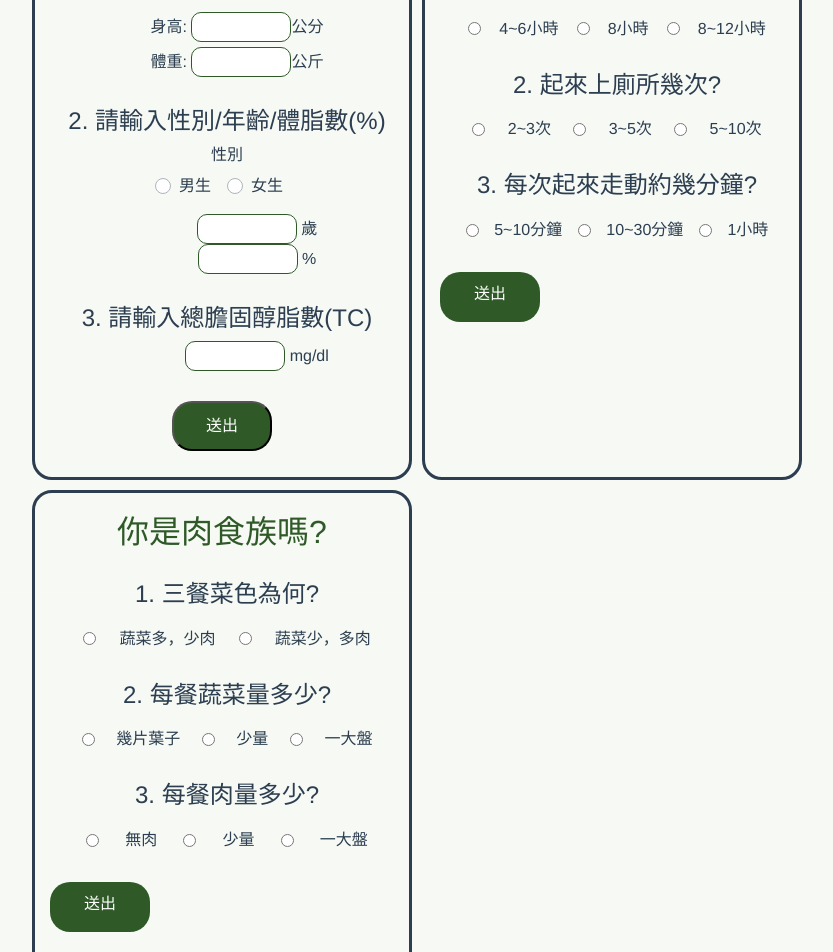
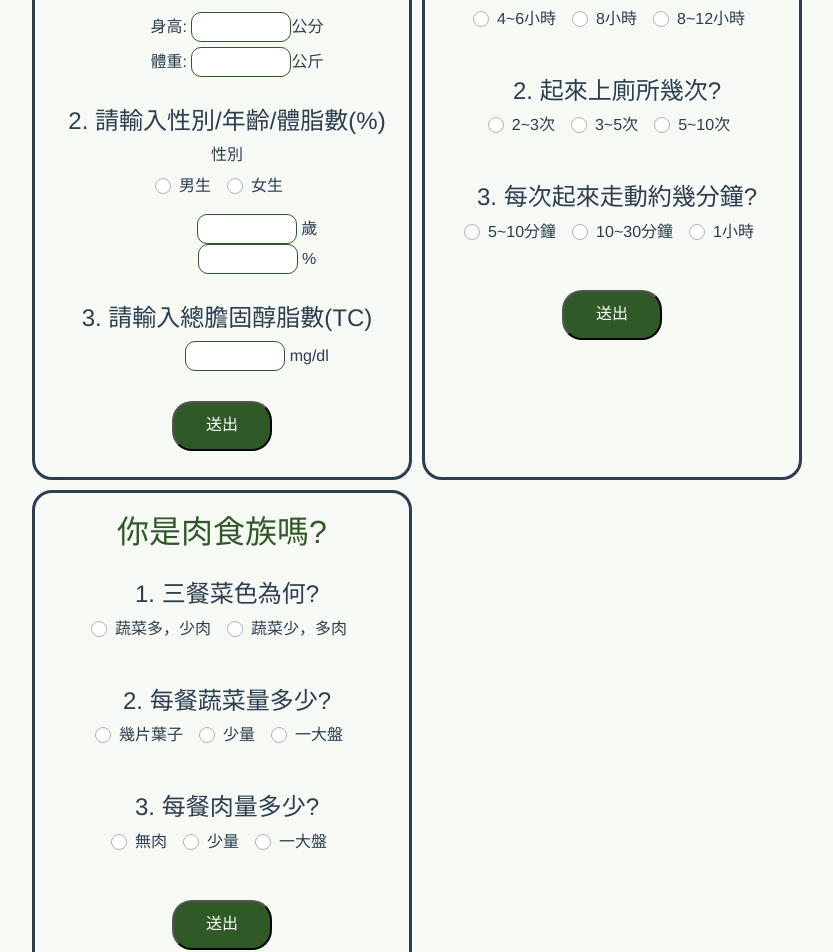
Before and after one commit to katelove/greenLatteVue, a Vue app: page / in a window 1280 px wide. Shown: the part 2140-3092 px from the top of the page, without its empty margins (43-876 px from the left). Built offline with nearby package versions, Linux system fonts and the light colour scheme.

Commit message:
尚未完成欄位檢核

```diff
--- a/src/components/HealthTest.vue
+++ b/src/components/HealthTest.vue
@@ -18,12 +18,11 @@
       </div>
     </div>
   </div>
-          <!-- 檢視健康 問題篇 -->
   <div class="row">
+      <!-- 基本測量 問題篇 -->
     <div class="col-sm-12 col-md-12 col-lg-4 col-xl-4 chk_base">
       <div class=" front">
         <h2>基本測量</h2>
-            <form class="base_test">
           <div class="base_one">
             <h4>1. 請輸入身高/體重</h4>
             <div class="heightW">
@@ -50,10 +49,9 @@
             <h4>3. 請輸入總膽固醇脂數(TC)</h4>
             <input type="text" name="choleValue" id="choleValue" v-model.number="choleValue" required> mg/dl
           </div>
-              <button class="baseBtn" value="送出" @click="answerBlock()">
-                <a href="#baseAnswer">送出</a>
+          <button class="baseBtn" value="送出" @click="baseAnswer()">
+            <p>送出</p>
           </button>
-            </form>
         </div>
         <!-- 基本測量回答 -->
         <div v-show="display=='block'?true:false" class="back">
@@ -76,58 +74,93 @@
         </div>
       </div>
     <div class="col-sm-12 col-md-12 col-lg-4 col-xl-4 chk_base">
+      <div class="front">
           <h2>你是久坐族嗎?</h2>
           <div class="choice_block">
             <h4>1.一天坐在椅子上有多久?</h4>
-                <div class="choice_detail">
-                  <input type="radio" />4~6小時 <input type="radio" />8小時
-                  <input type="radio" />8~12小時
-                </div>
+            <b-form-group>
+            <b-form-radio-group
+             id="radio-group-2"
+             v-model="longSitChair"
+             :options="sitOptions"
+             name="radio-options-2" required
+             ></b-form-radio-group>
+            </b-form-group>
           </div>
           <div class="choice_block">
             <h4>2. 起來上廁所幾次?</h4>
-                <div class="choice_detail">
-                  <input type="radio" />2~3次 <input type="radio" />3~5次
-                  <input type="radio" />5~10次
-                </div>
+            <b-form-group>
+            <b-form-radio-group
+             id="radio-group-3"
+             v-model="longSitWC"
+             :options="wcOptions"
+             name="radio-options-3" required
+             ></b-form-radio-group>
+            </b-form-group>
           </div>
           <div class="choice_block">
             <h4>3. 每次起來走動約幾分鐘?</h4>
-                <div class="choice_detail">
-                  <input type="radio" />5~10分鐘 <input type="radio" />10~30分鐘
-                  <input type="radio" />1小時
+              <b-form-group>
+              <b-form-radio-group
+              id="radio-group-4"
+              v-model="longSitWalk"
+              :options="walkOptions"
+              name="radio-options-4" required
+              ></b-form-radio-group>
+            </b-form-group>
           </div>
+          <button class="baseBtn" value="送出" @click="sitAnswer()">
+            <p>送出</p>
+          </button>
       </div>
-              <div class="baseBtn">
-                <a href="">送出</a>
+      <!-- 久坐族回答 -->
+      <div v-show="display=='block'?true:false" class="back">
+      <h3>{{sitGroup()}}</h3>
       </div>
     </div>
     <div class="col-sm-12 col-md-12 col-lg-4 col-xl-4 chk_base">
+      <div class="front">
       <h2>你是肉食族嗎?</h2>
         <div class="choice_block">
           <h4>1. 三餐菜色為何?</h4>
-                <div class="choice_detail">
-                  <input type="radio" />蔬菜多，少肉
-                  <input type="radio" />蔬菜少，多肉
-                </div>
+          <b-form-group>
+          <b-form-radio-group
+          id="radio-group-5"
+          v-model="meatThreeMeals"
+          :options="mealsOptions"
+          name="radio-options-5" required
+          ></b-form-radio-group>
+          </b-form-group>
         </div>
         <div class="choice_block">
           <h4>2. 每餐蔬菜量多少?</h4>
-                <div class="choice_detail">
-                  <input type="radio" />幾片葉子 <input type="radio" />少量
-                  <input type="radio" />一大盤
-                </div>
+          <b-form-group>
+          <b-form-radio-group
+          id="radio-group-6"
+          v-model="vgPlate"
+          :options="vgPlateOptions"
+          name="radio-options-6" required
+          ></b-form-radio-group>
+          </b-form-group>
         </div>
         <div class="choice_block">
           <h4>3. 每餐肉量多少?</h4>
-                <div class="choice_detail">
-                  <input type="radio" />無肉 <input type="radio" />少量
-                  <input type="radio" />一大盤
+          <b-form-group>
+          <b-form-radio-group
+          id="radio-group-7"
+          v-model="meatPlate"
+          :options="PlateOptions"
+          name="radio-options-7" required
+          ></b-form-radio-group>
+          </b-form-group>
         </div>
+      <button class="baseBtn" value="送出" @click="meatAnswer()">
+        <p>送出</p>
+      </button>
       </div>
-
-              <div class="baseBtn">
-                <a href="">送出</a>
+      <!-- 肉食族回答 -->
+      <div v-show="display=='block'?true:false" class="back">
+        <h3>{{meatGroup()}}</h3>
       </div>
     </div>
   </div>
@@ -138,6 +171,7 @@
 export default {
   data () {
     return {
+      // 基本測量
       heighV: '',
       weightV: '',
       selectedGender: '',
@@ -148,7 +182,44 @@ export default {
       ageFat: '',
       bodyFat: '',
       choleValue: '',
-      display: 'none'
+      display: 'none',
+      // 久坐族
+      longSitChair: '',
+      sitOptions: [
+        { text: '4~6小時', value: '4~6小時' },
+        { text: '8小時', value: '8小時' },
+        { text: '8~12小時', value: '8~12小時' }
+      ],
+      longSitWC: '',
+      wcOptions: [
+        { text: '2~3次', value: '2~3次' },
+        { text: '3~5次', value: '3~5次' },
+        { text: '5~10次', value: '5~10次' }
+      ],
+      longSitWalk: '',
+      walkOptions: [
+        { text: '5~10分鐘', value: '5~10分鐘' },
+        { text: '10~30分鐘', value: '10~30分鐘' },
+        { text: '1小時', value: '1小時' }
+      ],
+      meatThreeMeals: '',
+      mealsOptions: [
+        { text: '蔬菜多，少肉', value: '蔬菜多，少肉' },
+        { text: '蔬菜少，多肉', value: '蔬菜少，多肉' }
+      ],
+      vgPlate: '',
+      vgPlateOptions: [
+        { text: '幾片葉子', value: '幾片葉子' },
+        { text: '少量', value: '少量' },
+        { text: '一大盤', value: '一大盤' }
+      ],
+      meatPlate: '',
+      PlateOptions: [
+        { text: '無肉', value: '無肉' },
+        { text: '少量', value: '少量' },
+        { text: '一大盤', value: '一大盤' }
+      ]
+
     }
   },
   methods: {
@@ -219,6 +290,7 @@ export default {
       }
     },
     choleNum: function () {
+      // 膽固醇
       if (typeof this.choleValue === 'string') {
         return ''
       } else if (this.choleValue < 200) {
@@ -229,7 +301,41 @@ export default {
         return '危險值'
       }
     },
-    answerBlock: function () {
+    sitGroup: function () {
+      if (this.sitOptions === '8小時' || this.sitOptions === '8~12小時') {
+        if (this.wcOptions === '2~3次') {
+          if (this.walkOptions === '5~10分鐘') {
+            return '你是標準坐久族'
+          }
+        }
+      } else {
+        return '恭喜你不是坐久族'
+      }
+    },
+    meatGroup: function () {
+      if (this.mealsOptions === '蔬菜少，多肉') {
+        if (this.vgPlateOptions === '幾片葉子' || this.vgPlateOptions === '少量') {
+          if (this.PlateOptions === '一大盤') {
+            return '你是標準肉食族'
+          }
+        }
+      // } else if (this.mealsOptions === '' &&
+      //         this.vgPlateOptions === '' &&
+      //         this.PlateOptions === ' ') {
+      //   return '尚未填寫'
+      } else {
+        return '恭喜你不是肉食族'
+      }
+    },
+    baseAnswer: function () {
+      // 基本測量回答
+      // 欄位檢核
+      this.display = 'block'
+    },
+    sitAnswer: function () {
+      this.display = 'block'
+    },
+    meatAnswer: function () {
       this.display = 'block'
     }
   }
@@ -237,7 +343,6 @@ export default {
 </script>
 
 <style lang="scss">
-/* #sec3================================= */
 .chk_Title {
   display: flex;
   align-items: center;
@@ -322,12 +427,12 @@ img {
   padding-bottom: 30px;
   padding-left: 10px;
 }
-.choice_detail {
-  padding-top: 10px;
-  display: flex;
-  justify-content: space-evenly;
-  align-items: center;
-}
+// .choice_detail {
+//   padding-top: 10px;
+//   display: flex;
+//   justify-content: space-evenly;
+//   align-items: center;
+// }
 
 /* 檢視健康-送出按鈕 */
 
@@ -341,7 +446,7 @@ img {
   padding: 10px 20px;
   height: 50px;
   font-size: 1em;
-  a{
+  p{
     color: white;
   }
 }
```
Lines whose indentation alone changed are shown as unchanged.
